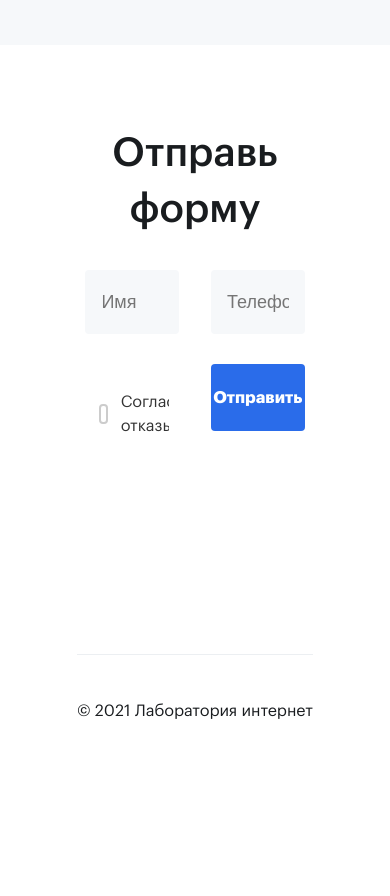
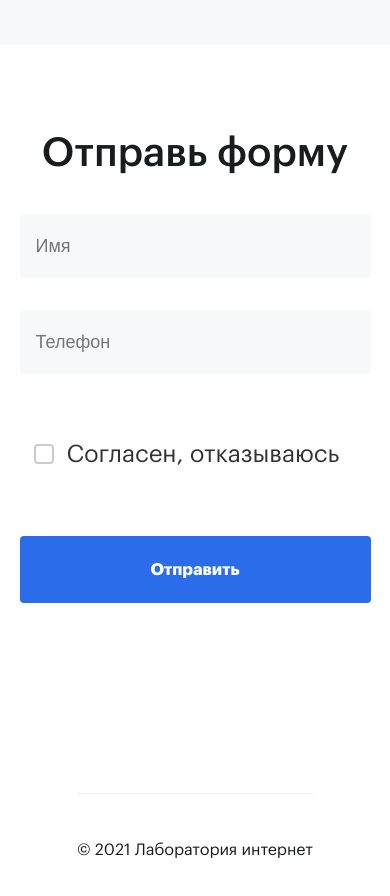
Before and after one commit to Hikinamuri/--------, a React (Vite) app: page /general in a window 390 px wide. Shown: the part 5300-6196 px from the top of the page. Before the commit the page ends 6067 px from the top, so only its background shows below. Built offline with nearby package versions, Linux system fonts and the light colour scheme.

Commit message:
update: last content block

```diff
--- a/src/pages/generalPage/style.module.css
+++ b/src/pages/generalPage/style.module.css
@@ -504,7 +504,8 @@ h1 {
     .content__first_block,
     .content__second_block,
     .content__third_block__carousel,
-    .content__fifth_block__infoItems {
+    .content__fifth_block__infoItems,
+    .content__sixth_block {
         width: 70%
     }
 }
@@ -517,7 +518,8 @@ h1 {
     .content__first_block,
     .content__second_block,
     .content__fifth_block__infoItems,
-    .content__third_block__carousel {
+    .content__third_block__carousel,
+    .content__sixth_block {
         width: 80%
     }
 }
@@ -525,7 +527,8 @@ h1 {
 @media screen and (max-width: 1350px) {
     .content__first_block,
     .content__fifth_block__infoItems,
-    .content__second_block {
+    .content__second_block,
+    .content__sixth_block {
         width: 90%
     }
 
@@ -607,6 +610,10 @@ h1 {
         display: none;
     }
 
+    .content__sixth_block {
+        width: 100%;
+    }
+
     .hamburger_menu {
         display: block;
         padding-bottom: 35px;
@@ -659,12 +666,35 @@ h1 {
     .content__third_block__carousel {
         width: 100%;
     }
+
 }
 
 @media screen and (max-width: 600px) {
     .mobile_menu {
         display: flex;
         width: 70%;
+    }
+
+    .content__sixth_block  {
+        width: 90%;
+        font-size: 24px;
+        line-height: 32px;
+    }
+
+    .content__sixth_block_inputs {
+        flex-direction: column !important;
+
+        input {
+            width: 100%;
+        }
+    }
+
+    .content__sixth_block_inputs {
+        flex-direction: column !important;
+
+        div {
+            width: 100%;
+        }
     }
 }
 
@@ -763,4 +793,6 @@ h1 {
             white-space: normal;
         }
     }
+
+
 }
```
